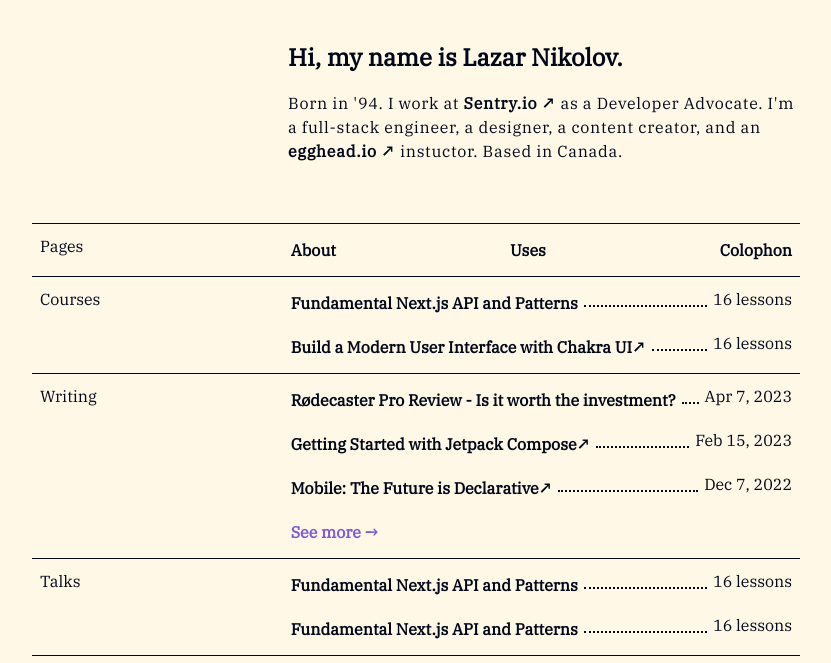
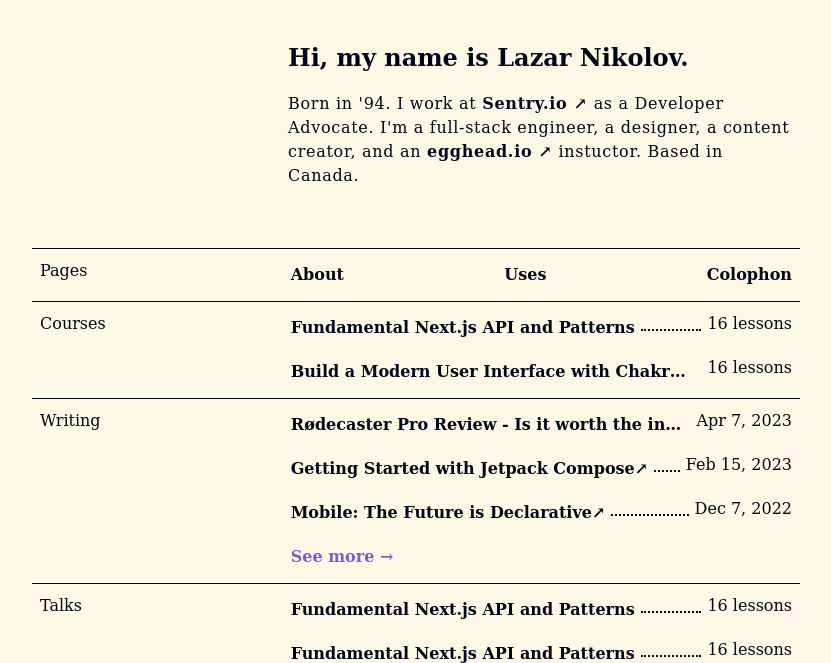
Before and after one commit to nikolovlazar/nikolovlazar.com, an Astro site: page / in a window 1280 px wide. Shown: the part 83-746 px from the top of the page, without its empty margins (224-1055 px from the left). Built offline with nearby package versions, Linux system fonts and the light colour scheme; Astro itself is replaced by a stand-in of ours; some packages are replaced by stand-ins of ours.

Commit message:
font CLS optimizations

```diff
--- a/src/components/footer.astro
+++ b/src/components/footer.astro
@@ -104,7 +104,6 @@
   }
   .footer--newsletter h3 {
     font-size: var(--fontSizes-2xl);
-    font-weight: 600;
   }
   .footer--newsletter a {
     color: var(--colors-red);
--- a/src/pages/index.astro
+++ b/src/pages/index.astro
@@ -192,6 +192,7 @@
 
   .see-more {
     font-weight: 600;
+    font-family: var(--font-semibold);
     color: var(--colors-purple);
   }
 
--- a/src/styles/globals.css
+++ b/src/styles/globals.css
@@ -1,8 +1,28 @@
 @layer globals {
+  @font-face {
+    font-family: "IBM Plex Serif Regular";
+    src: url("/fonts/IBMPlexSerif-Regular.woff2") format("woff2");
+    font-weight: normal;
+    font-style: normal;
+    font-display: optional;
+  }
+  @font-face {
+    font-family: "IBM Plex Serif Semibold";
+    src: url("/fonts/IBMPlexSerif-SemiBold.woff2") format("woff2");
+    font-weight: 600;
+    font-style: normal;
+    font-display: optional;
+  }
+  @font-face {
+    font-family: "IBM Plex Serif-fallback";
+    size-adjust: 117.1%;
+    ascent-override: 86%;
+    src: local("Times New Roman");
+  }
+
   * {
-    font-family: "IBM Plex Serif", Rockwell, "Rockwell Nova", "Roboto Slab",
-      "DejaVu Serif", "Sitka Small", serif;
     color: var(--colors-foreground);
+    font-family: var(--font-regular);
   }
 
   body {
@@ -20,12 +40,4 @@
     border-bottom: 1px solid var(--colors-foreground);
     height: 1px;
   }
-
-  @font-face {
-    font-family: "IBM Plex Serif";
-    src: url("/fonts/IBMPlexSerif-Regular.woff2") format("woff2");
-    font-weight: normal;
-    font-style: normal;
-    font-display: swap;
-  }
 }
--- a/src/styles/tokens.css
+++ b/src/styles/tokens.css
@@ -11,6 +11,11 @@
 
     --font-code: ui-monospace, "Cascadia Code", "Source Code Pro", Menlo,
       Consolas, "DejaVu Sans Mono", monospace;
+    --font-regular: "IBM Plex Serif Regular", "IBM Plex Serif-fallback",
+      Rockwell, "Rockwell Nova", "Roboto Slab", "DejaVu Serif", "Sitka Small",
+      serif;
+    --font-semibold: "IBM Plex Serif Semibold", Rockwell, "Rockwell Nova",
+      "Roboto Slab", "DejaVu Serif", "Sitka Small", serif;
 
     --fontSizes-xs: 0.75rem;
     --fontSizes-sm: 0.875rem;
```
Also changed, not shown: src/components/prose.astro (+7 -2 lines), public/fonts/IBMPlexSerif-SemiBold.woff2 (added).
